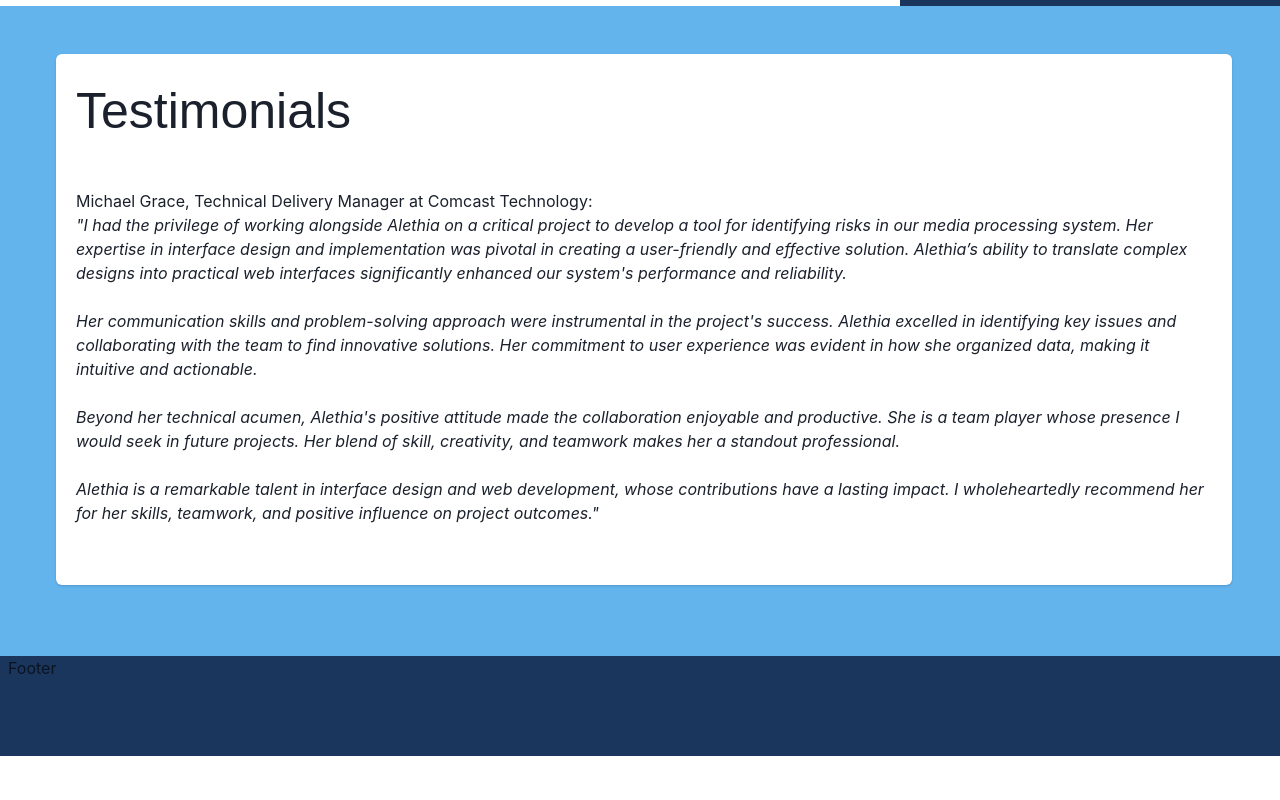
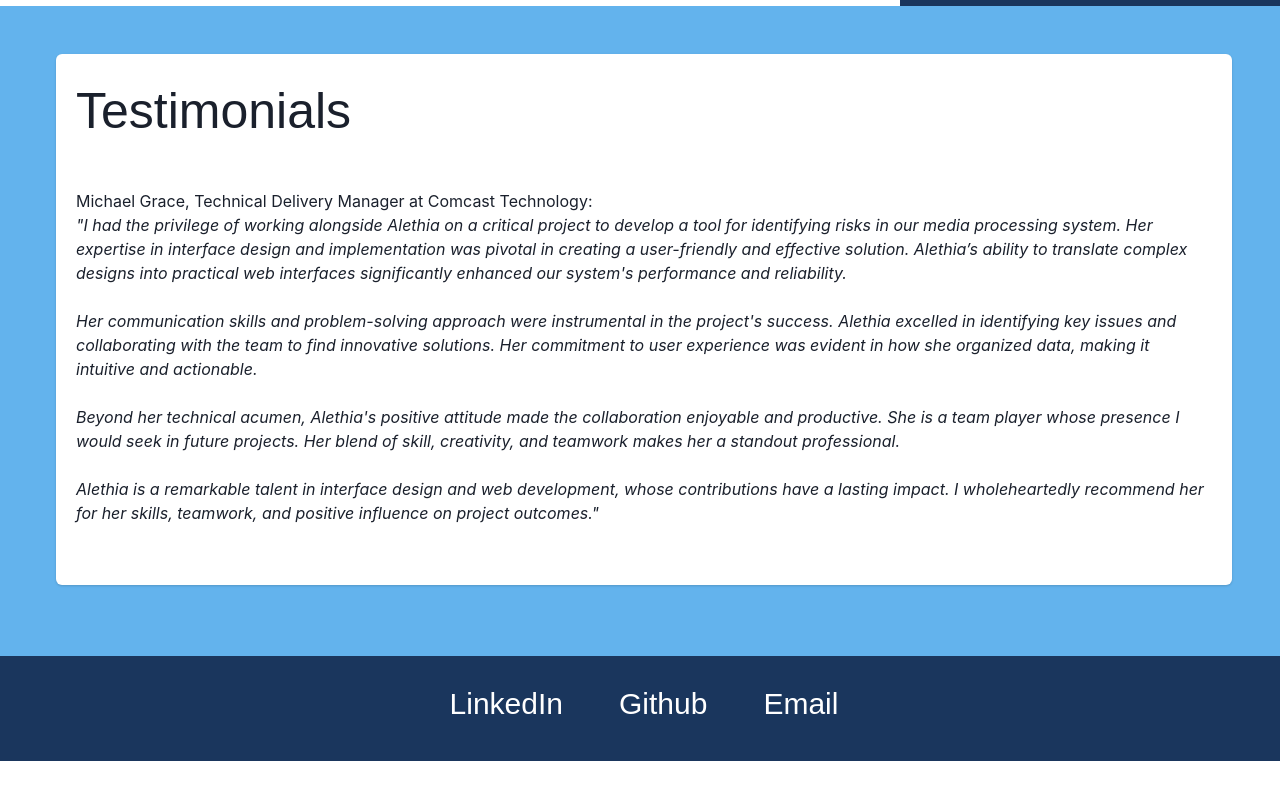
Before and after one commit to alethiaQ/portfolio, a React (Create React App) app in the folder portfolio_frontend/: page / in a window 1280 px wide. Shown: the part 789-1589 px from the top of the page. Built offline with nearby package versions, Linux system fonts and the light colour scheme; a web font is replaced by a local one.

Commit message:
add contact links

```diff
--- a/portfolio_frontend/src/App.js
+++ b/portfolio_frontend/src/App.js
@@ -1,4 +1,4 @@
-import { Center, Grid, GridItem, Text } from '@chakra-ui/react';
+import { Center, Grid, GridItem, Text, Link, Button, ButtonGroup } from '@chakra-ui/react';
 import './App.css';
 import AboutMe from './components/AboutMe';
 import Testimonials from './components/Testimonials';
@@ -10,7 +10,7 @@ function App() {
                   "main aboutMeIMG"
                   "testimonials testimonials"
                   "footer footer"`}
-      gridTemplateRows={'85px 710px 650px 100px'}
+      gridTemplateRows={'85px 710px 650px 105px'}
       gridTemplateColumns={'900px 1fr'}
       h='200px'
       color='blackAlpha.700'
@@ -29,7 +29,26 @@ function App() {
       <AboutMe />
       <Testimonials />
       <GridItem pl='2' bg='blue.900' area={'footer'}>
-        Footer
+        <Center>
+        <ButtonGroup  variant='ghost' spacing='6'>
+          <Button colorScheme="white" pt="12" >
+            <Text align="center" color="white" className='scale-font'  fontSize="30px">
+              <Link href='https://www.linkedin.com/in/alethia-quintero/' isExternal> LinkedIn </Link>
+            </Text>
+          </Button>
+          <Button colorScheme="white" pt="12">
+            <Text align="center" color="white" className='scale-font'  fontSize="30px">
+              <Link href='https://github.com/alethiaQ?tab=repositories' isExternal> Github </Link>
+            </Text>
+          </Button>
+          <Button colorScheme="white" pt="12">
+            <Text align="center" color="white" className='scale-font' fontSize="30px">
+              <Link href='mailto:alethiaq22@gmail.com?body=Hi, I saw your awesome website!' isExternal> Email </Link>
+            </Text>
+          </Button>
+        </ButtonGroup>
+        </Center>
+
       </GridItem>
     </Grid>
   )
--- a/portfolio_frontend/src/components/Testimonials.js
+++ b/portfolio_frontend/src/components/Testimonials.js
@@ -1,4 +1,4 @@
-import { Box, Center, CardHeader, GridItem, Card, CardBody, Heading, Text, CardFooter, Button } from '@chakra-ui/react';
+import { Box, Center, CardHeader, GridItem, Card, CardBody, Text, CardFooter } from '@chakra-ui/react';
 import '../App.css';
 function Testimonials() {
 
```
